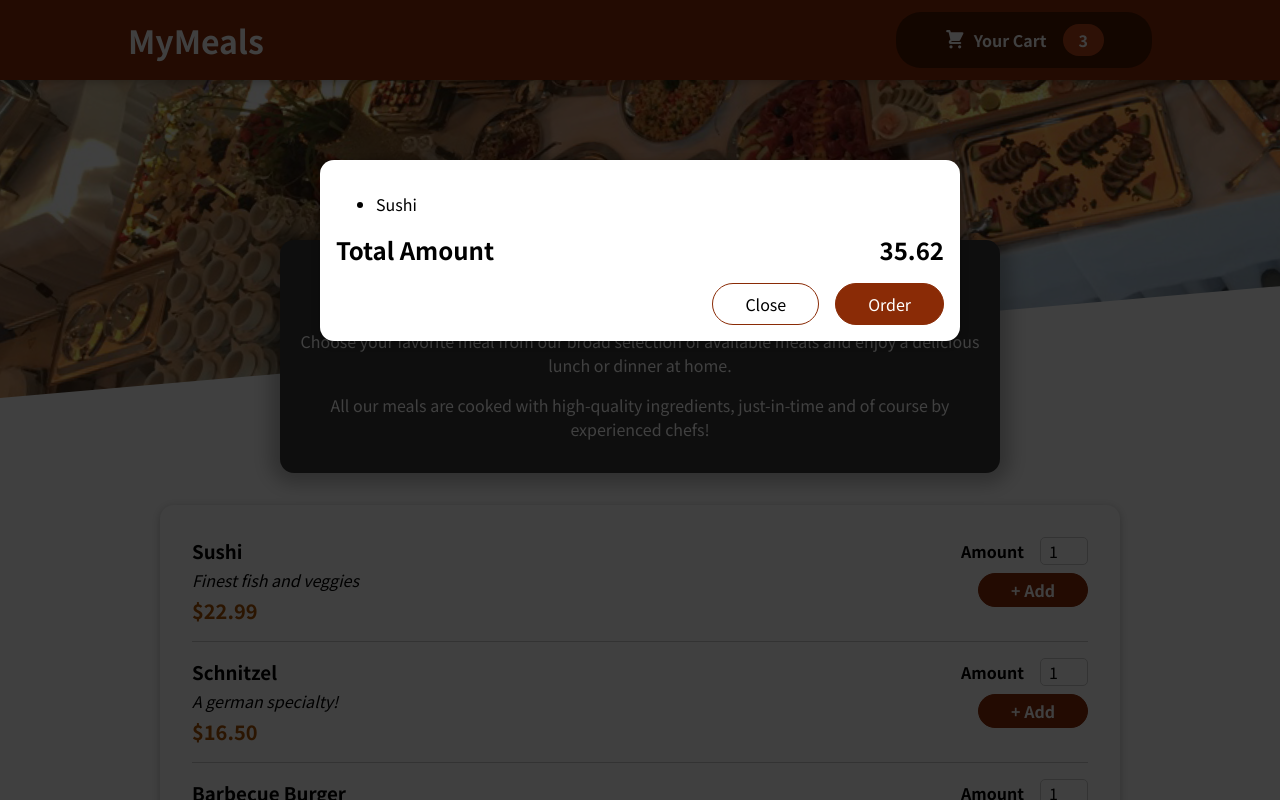
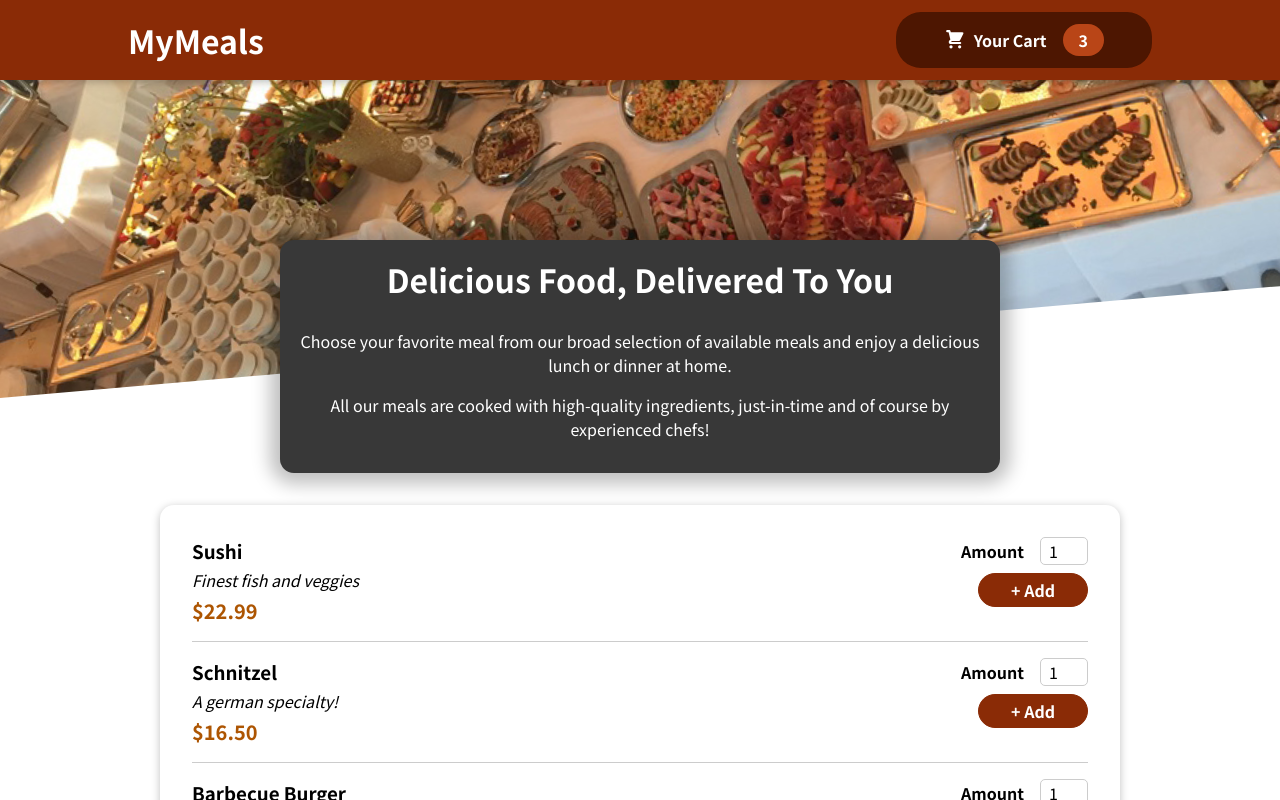
Before and after one commit to Don-Alvin/FoodApp_Max, a React (Create React App) app: page / in a window 1280 px wide. Shown: the top 800 px of the page. Built offline with nearby package versions, Linux system fonts and the light colour scheme.

Commit message:
Managing Cart and Modal State

```diff
--- a/src/App.js
+++ b/src/App.js
@@ -1,13 +1,23 @@
-import React from "react";
+import React, { useState } from "react";
 import Cart from "./components/Cart/Cart";
 import Header from "./components/Layout/Header";
 import Meals from "./components/Meals/Meals";
 
 const App = () => {
+	const [cartIsShown, setCartIsShown] = useState(false);
+
+	const showCartHandler = () => {
+		setCartIsShown(true);
+	};
+
+	const hideCartHandler = () => {
+		setCartIsShown(false);
+	};
+
 	return (
 		<>
-			<Cart />
-			<Header />
+			{cartIsShown && <Cart onCloseCart={hideCartHandler} />}
+			<Header onShowCart={showCartHandler} />
 			<main>
 				<Meals />
 			</main>
--- a/src/components/Cart/Cart.js
+++ b/src/components/Cart/Cart.js
@@ -2,7 +2,7 @@ import React from "react";
 import Modal from "../UI/Modal";
 import classes from "./Cart.module.css";
 
-const Cart = () => {
+const Cart = (props) => {
 	const cartItems = (
 		<ul>
 			{[{ id: "c1", name: "Sushi", amount: 2, price: 12.99 }].map((item) => (
@@ -12,14 +12,16 @@ const Cart = () => {
 	);
 
 	return (
-		<Modal>
+		<Modal onClick={props.onCloseCart}>
 			{cartItems}
 			<div className={classes.total}>
 				<span>Total Amount</span>
 				<span>35.62</span>
 			</div>
 			<div className={classes.actions}>
-				<button className={classes["button-alt"]}>Close</button>
+				<button className={classes["button-alt"]} onClick={props.onCloseCart}>
+					Close
+				</button>
 				<button className={classes.button}>Order</button>
 			</div>
 		</Modal>
--- a/src/components/Layout/Header.jsx
+++ b/src/components/Layout/Header.jsx
@@ -9,7 +9,7 @@ const Header = (props) => {
     <>
         <header className={classes.header}>
             <h1>MyMeals</h1>
-            <HeaderCartButton />
+            <HeaderCartButton onClick={props.onShowCart}/>
         </header>
         <div className={classes['main-image']}>
             <img src={mealsImage} alt="meals" />
--- a/src/components/Layout/HeaderCartButton.jsx
+++ b/src/components/Layout/HeaderCartButton.jsx
@@ -2,9 +2,9 @@ import React from 'react'
 import CartIcon from '../Cart/CartIcon'
 import classes from './HeaderCartButton.module.css'
 
-const HeaderCartButton = () => {
+const HeaderCartButton = (props) => {
   return (
-    <button className={classes.button}>
+    <button className={classes.button} onClick={props.onClick}>
         <span className={classes.icon}>
             <CartIcon />
         </span>
--- a/src/components/UI/Modal.jsx
+++ b/src/components/UI/Modal.jsx
@@ -4,7 +4,7 @@ import ReactDOM from 'react-dom'
 
 const Backdrop = props => {
     return (
-        <div className={classes.backdrop}></div>
+        <div className={classes.backdrop} onClick={props.onClick}></div>
     )
 }
 
@@ -21,7 +21,7 @@ const portalElement = document.getElementById('overlays')
 const Modal = (props) => {
   return (
     <>
-        {ReactDOM.createPortal(<Backdrop />, portalElement)}
+        {ReactDOM.createPortal(<Backdrop onClick={props.onClick}/>, portalElement)}
         {ReactDOM.createPortal(<ModalOverlay>{props.children}</ModalOverlay>, portalElement)}
     </>
   )
```
Also changed, not shown: 1 other file (tests, documents, lock files or other folders).
